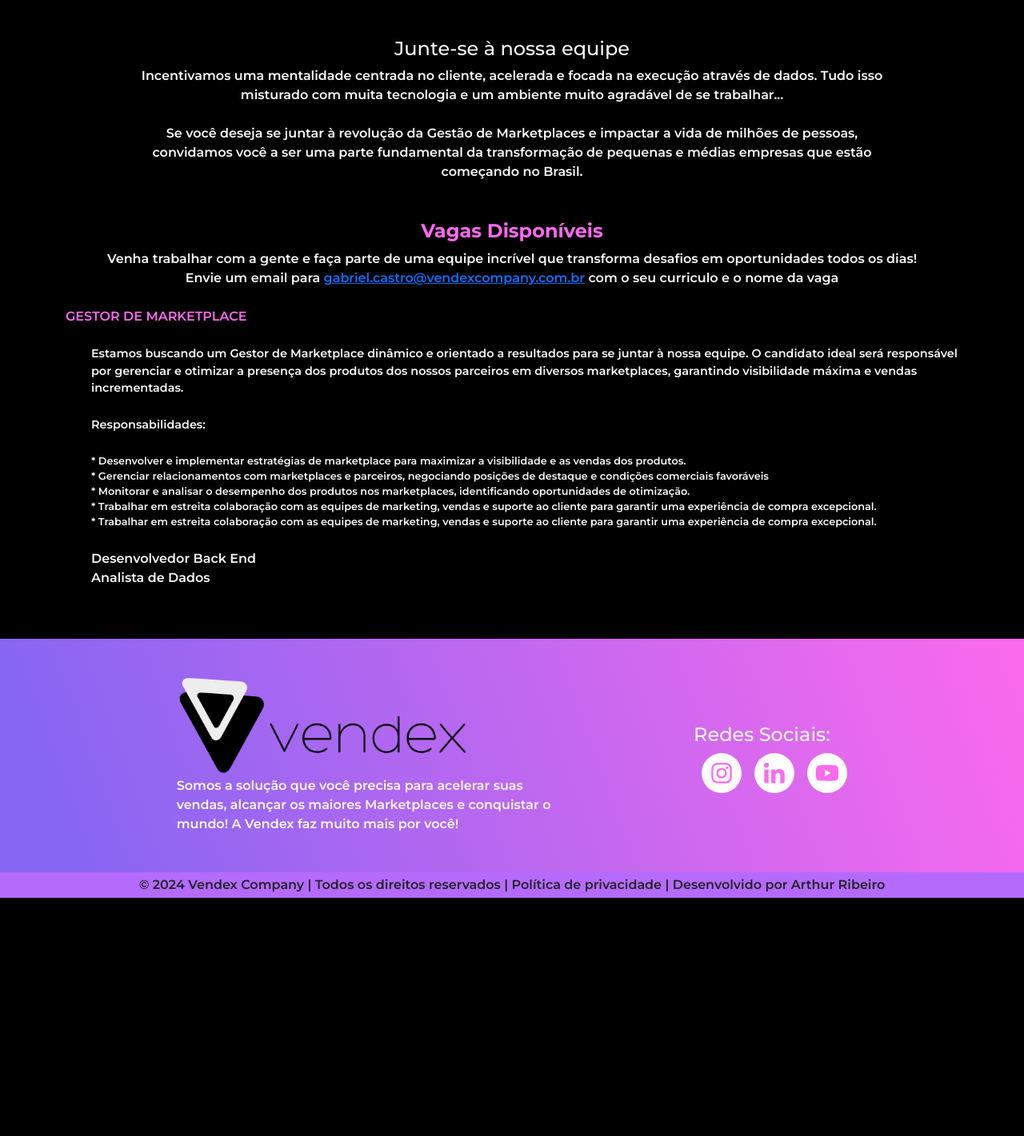
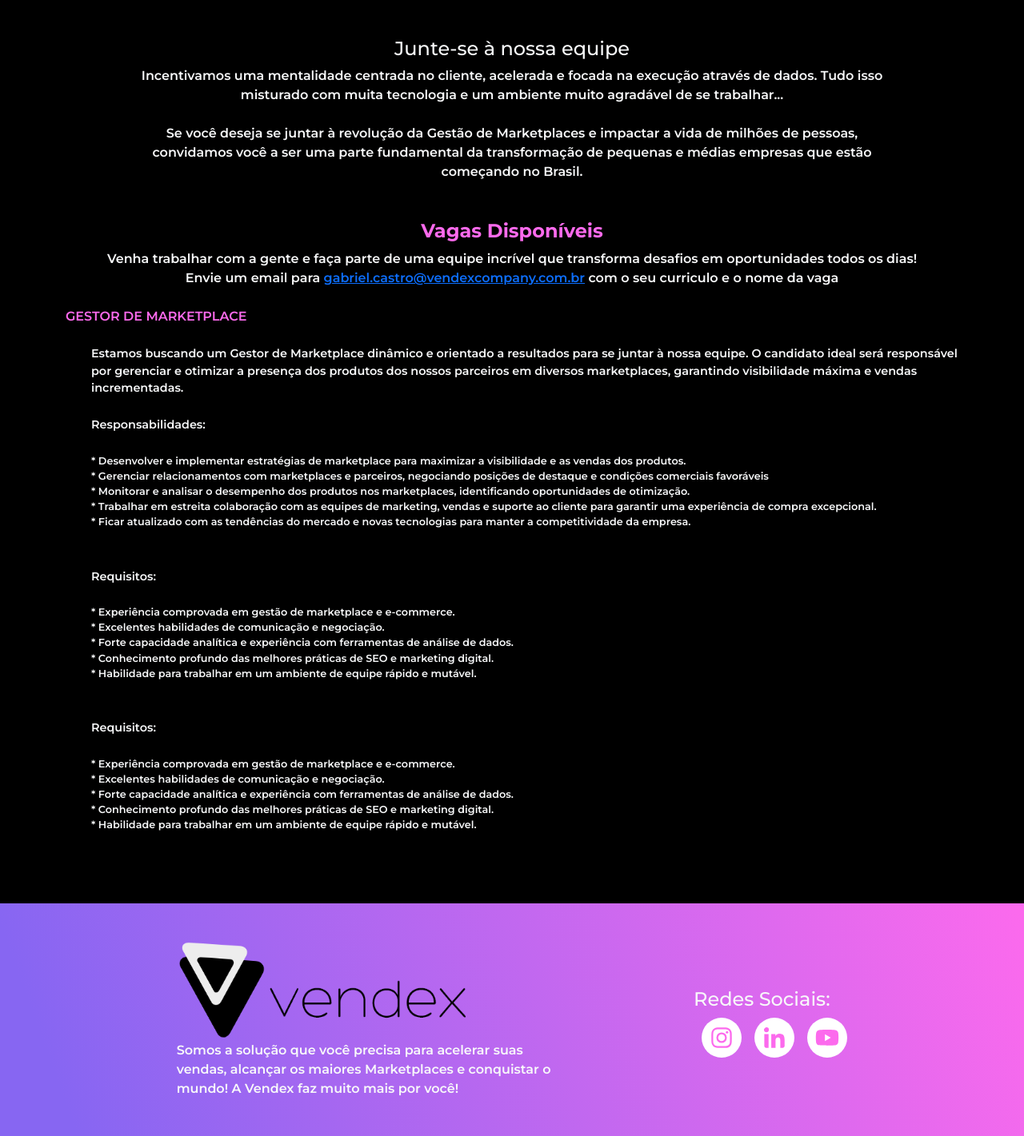
Before and after one commit to ArthurrGuilherme/Site, a PHP site: page /vaga.php in a window 1280 px wide, after a click on "GESTOR DE MARKETPLACE". Shown: the part 457-1878 px from the top of the page at 80% size. Before the commit the page ends 1580 px from the top, so only its background shows below. Run offline with PHP 8.4, Linux system fonts and the light colour scheme.

Commit message:
Add files via upload

```diff
--- a/vaga.php
+++ b/vaga.php
@@ -103,11 +103,27 @@
                                         <li style="font-size: 0.8rem;">* Gerenciar relacionamentos com marketplaces e parceiros, negociando posições de destaque e condições comerciais favoráveis</li>
                                         <li style="font-size: 0.8rem;">* Monitorar e analisar o desempenho dos produtos nos marketplaces, identificando oportunidades de otimização.</li>
                                         <li style="font-size: 0.8rem;">* Trabalhar em estreita colaboração com as equipes de marketing, vendas e suporte ao cliente para garantir uma experiência de compra excepcional.</li>
-                                        <li style="font-size: 0.8rem;">* Trabalhar em estreita colaboração com as equipes de marketing, vendas e suporte ao cliente para garantir uma experiência de compra excepcional.</li>
+                                        <li style="font-size: 0.8rem;">* Ficar atualizado com as tendências do mercado e novas tecnologias para manter a competitividade da empresa.</li>
                                     <br>
-                                    <li>Desenvolvedor Back End</li>
-                                    <li>Analista de Dados</li>
-                                <ul></ul>
+                                    <br>
+                                    <p style="font-size: 0.9rem;">Requisitos:</p>
+                                    <br>
+                                        <li style="font-size: 0.8rem;">* Experiência comprovada em gestão de marketplace e e-commerce.</li>
+                                        <li style="font-size: 0.8rem;">* Excelentes habilidades de comunicação e negociação.</li>
+                                        <li style="font-size: 0.8rem;">* Forte capacidade analítica e experiência com ferramentas de análise de dados.</li>
+                                        <li style="font-size: 0.8rem;">* Conhecimento profundo das melhores práticas de SEO e marketing digital.</li>
+                                        <li style="font-size: 0.8rem;">* Habilidade para trabalhar em um ambiente de equipe rápido e mutável.</li>
+                                    <br>
+                                    <br>
+                                    <p style="font-size: 0.9rem;">Requisitos:</p>
+                                    <br>
+                                        <li style="font-size: 0.8rem;">* Experiência comprovada em gestão de marketplace e e-commerce.</li>
+                                        <li style="font-size: 0.8rem;">* Excelentes habilidades de comunicação e negociação.</li>
+                                        <li style="font-size: 0.8rem;">* Forte capacidade analítica e experiência com ferramentas de análise de dados.</li>
+                                        <li style="font-size: 0.8rem;">* Conhecimento profundo das melhores práticas de SEO e marketing digital.</li>
+                                        <li style="font-size: 0.8rem;">* Habilidade para trabalhar em um ambiente de equipe rápido e mutável.</li>
+                                    <br>
+                                </ul>
                             </details>
                         </div>
                     </article>
```
